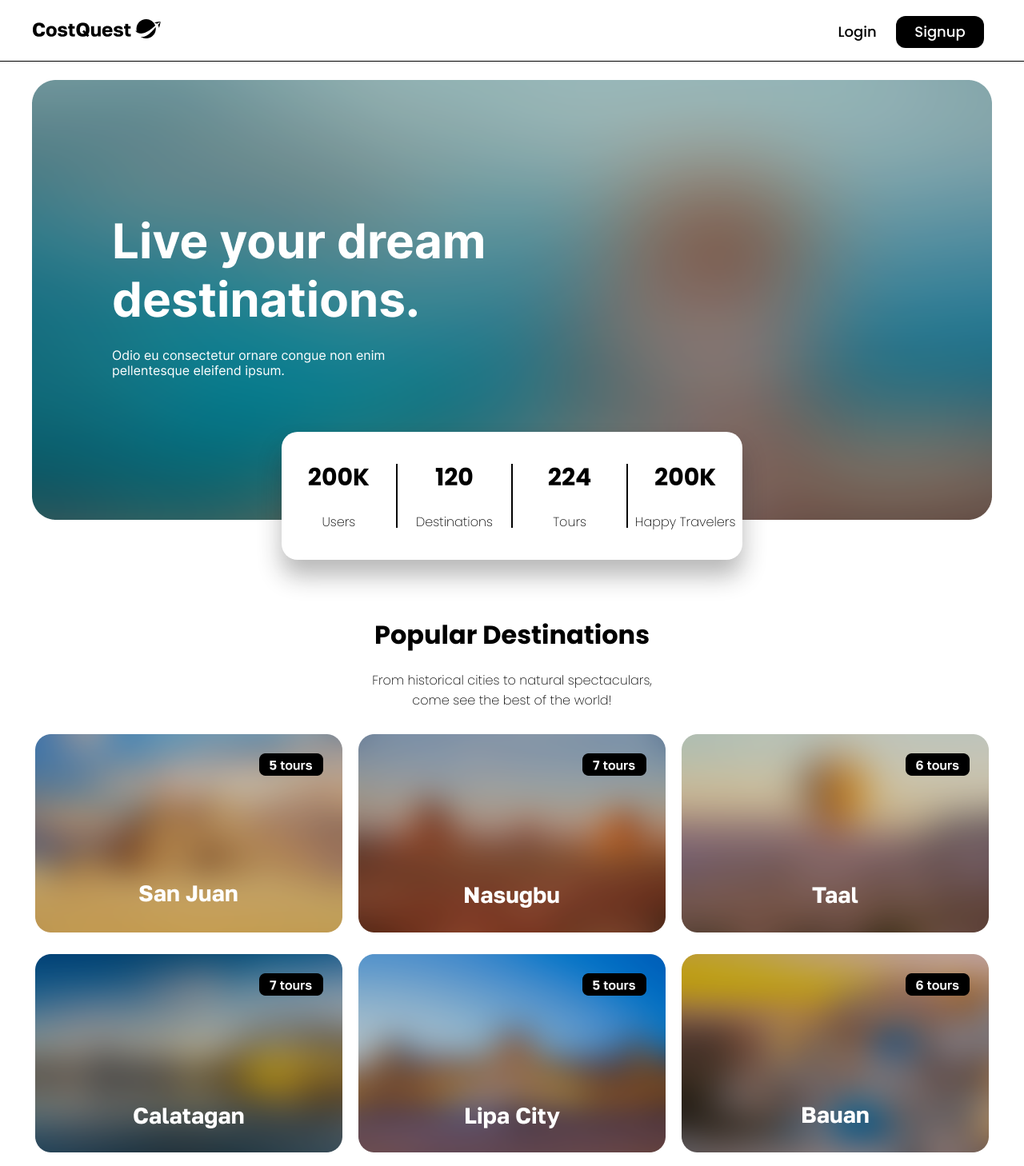
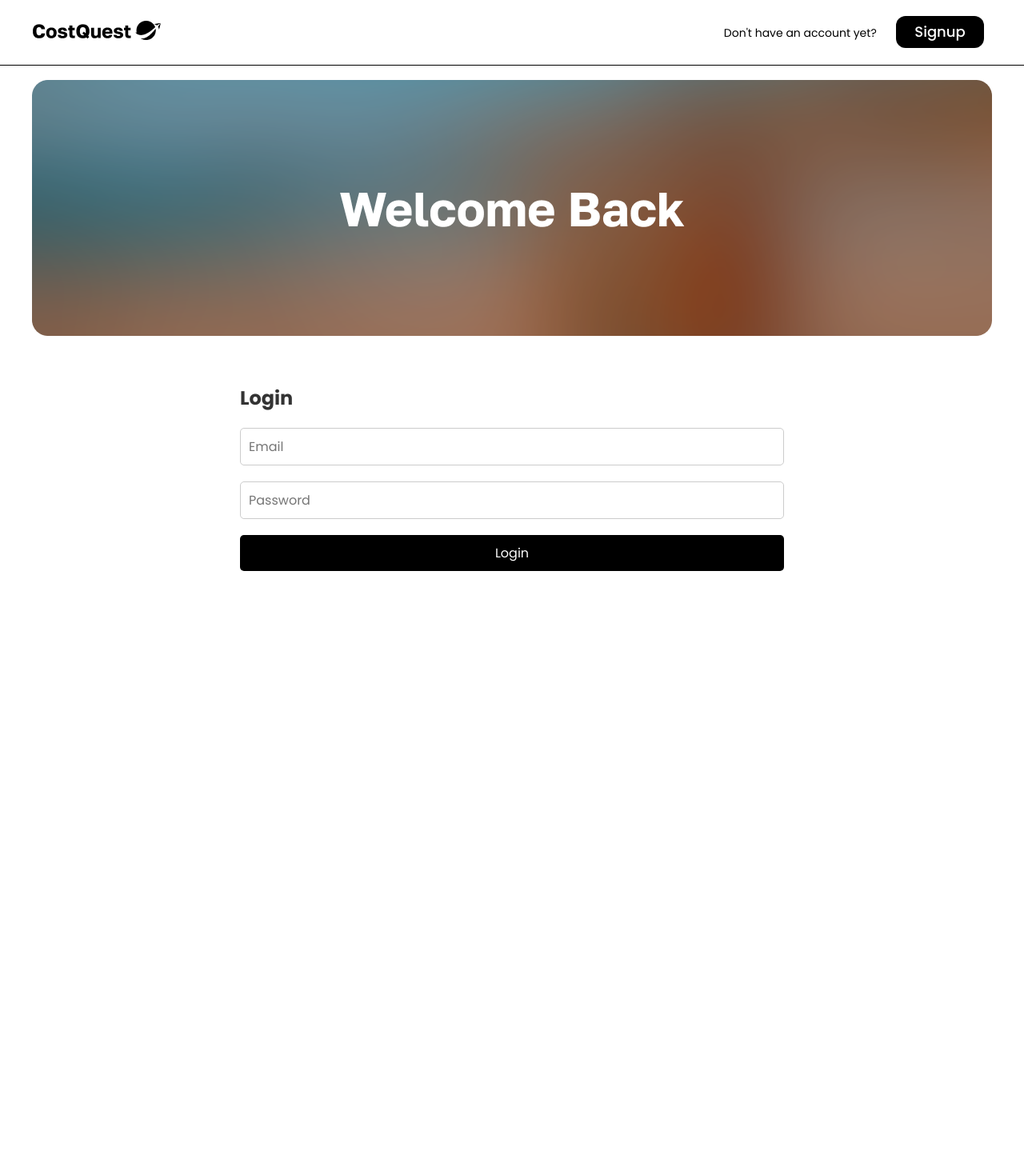
Before and after one commit to vincentperezzz/CostQuest, a PHP site: page /login.html in a window 1280 px wide. Shown: the whole page at 80% size. After the commit the page ends 714 px from the top, so only its background shows below. Run offline with PHP 8.4, Linux system fonts and the light colour scheme.

Commit message:
update login page: redesign layout, add login form, and adjust styles

```diff
--- a/css/dashboard.css
+++ b/css/dashboard.css
@@ -85,6 +85,10 @@ body {
   font-weight: 500;
 }
 
+.itinerary-btn-box:hover {
+  background: #555555;
+}
+
 .itinerary-btn-box a {
     color: #ffffff;
     text-decoration: none;
--- a/css/index.css
+++ b/css/index.css
@@ -92,6 +92,10 @@ body {
   color: #ffffff;
   font-size: 18px;
   font-weight: 500;
+}
+
+.menu-btn-box:hover {
+  background: #555555;
 }
 
 .container{
--- a/css/login.css
+++ b/css/login.css
@@ -76,8 +76,8 @@ body {
 .menu-btn{
   cursor: pointer;
   color: #000000;
-  font-size: 18px;
-  font-weight: 500;
+  font-size: 14px;
+  font-weight: 400;
 }
 
 .menu-btn-box{
@@ -92,6 +92,10 @@ body {
   color: #ffffff;
   font-size: 18px;
   font-weight: 500;
+}
+
+.menu-btn-box:hover {
+  background: #555555;
 }
 
 .container{
@@ -151,104 +155,51 @@ nav ul li a:hover::after{
 
 /* Homepage */
 
-.homepage-img {
+.login-img {
   display: flex;
   justify-content: center;
   align-items: center;
   padding-top: 100px;
 }
 
-.counter-container {
-  position: absolute;
-  top: 620px;
-  left: 50%;
-  display: flex;
-  transform: translate(-50%, -50%);
-  width: 45%;
-  height: 20%;
-  border-radius: 20px;
-  background-color: white;
-  box-shadow: 0 20px 30px #1d1c1c50;
-  display: flex;
-  justify-content: center;
-  align-items: center;
+.login-box {
+  background: #ffffff;
+  padding: 60px;
+  width: 800px;
+  text-align: left;
+  margin: 0 auto;
 }
 
-.counter-square, .counter-square-left, .counter-square-right {
-  width: 216px;
-  height: 80px;
-  box-sizing: border-box;
-  display: flex;
-  justify-content: center;
-  align-items: center;
-  font-size: 30px;
-  font-weight: 700;
-  flex-direction: column;
+.login-form h1 {
+  margin-bottom: 20px;
+  font-size: 24px;
+  color: #333333;
 }
 
-.counter-square, .counter-square-left {
-  border-right: 1px solid black;
+.textbox {
+  margin-bottom: 20px;
 }
 
-.counter-square, .counter-square-right {
-  border-left: 1px solid black;
+.textbox input {
+  width: 100%;
+  padding: 10px;
+  border: 1px solid #ccc;
+  border-radius: 5px;
+  font-size: 16px;
 }
 
-.subtitle-container{
-  justify-content: center;
-  align-items: center;
+.btn {
+  width: 100%;
+  background: #000000;
+  border: none;
+  padding: 10px;
+  border-radius: 5px;
+  color: #ffffff;
   font-size: 16px;
-  font-weight: 250;
+  cursor: pointer;
+  transition: background 0.3s ease;
 }
 
-.popular-container {
-  display: flex;
-  flex-direction: column;
-  justify-content: center;
-  padding-top: 120px;
-  text-align: center;
+.btn:hover {
+  background: #555555;
 }
-
-.popular-container {
-  padding-top: 120px;
-  text-align: center;
-}
-
-.subtitle-container{
-  text-align: center;
-  padding-top: 20px;
-}
-
-.popular-card-container {
-  display: flex;
-  flex-direction: column;
-  justify-content: center;
-  align-items: center;
-  padding-top: 20px;
-  padding-left: 400px;
-  padding-right: 400px;
-}
-
-.popular-card-r1-container {
-  display: flex;
-  justify-content: center;
-  align-items: center;
-  width: 100%;
-}
-
-.popular-card-r1 {
-  flex: 1;
-  margin: 10px;
-}
-
-.popular-card-r2-container {
-  display: flex;
-  justify-content: center;
-  align-items: center;
-  width: 100%;
-}
-
-.popular-card-r2 {
-  flex: 1;
-  margin: 10px;
-}
--- a/login.html
+++ b/login.html
@@ -16,52 +16,30 @@
         <div class="max-width">
         <div class="logo"><a href="#home"><img src="/icons/logo.png"></a></div>
         <ul class="menu">
-        <li><a class="menu-btn">Login</a></li>
+        <li><a class="menu-btn">Don't have an account yet? </a></li>
         <li><a class="menu-btn-box">Signup</a></li>
         </ul>
         </div>
         </nav>
         </header>
-<!------------Homepage Body------------->
-    <div class="homepage-img">
-        <img src="/icons/homepage-1st-img.png"></div>
+<!------------Login Body------------->
+    <div class="login-img">
+        <img src="/icons/login-1st-img.png"></div>
 
-    <div class="counter-container">
-        <div class="counter-square-left">200K <br> <span class="subtitle-container">Users</span> </div>
-        <div class="counter-square">120 <br> <span class="subtitle-container">Destinations</span></div>
-        <div class="counter-square">224 <br> <span class="subtitle-container">Tours</span></div>
-        <div class="counter-square-right">200K <br> <span class="subtitle-container">Happy Travelers</span></div>
+    <div class="login-box">
+      <div class="login-form">
+        <h1>Login</h1>
+        <form action="login.php" method="post">
+          <div class="textbox">
+            <input type="text" placeholder="Email" name="email" required>
+          </div>
+          <div class="textbox">
+            <input type="password" placeholder="Password" name="password" required>
+          </div>
+          <input type="submit" class="btn" value="Login">
+        </form>
+      </div>
     </div>
 
-    <div class="popular-container">
-      <h1 class="popular-title">Popular Destinations</h1>
-      <h4 class="subtitle-container">From historical cities to natural spectaculars, <br> come see the best of the world!</h4>
-
-      <div class="popular-card-container">
-        <div class="popular-card-r1-container">
-          <div class="popular-card-r1">
-            <img src="/icons/homepage-sanjuan-card.png">
-          </div>
-          <div class="popular-card-r1">
-            <img src="/icons/homepage-nasugbu-card.png">
-          </div>
-          <div class="popular-card-r1">
-            <img src="/icons/homepage-taal-card.png">
-          </div>
-        </div>
-
-        <div class="popular-card-r2-container">
-          <div class="popular-card-r2">
-            <img src="/icons/homepage-calatagan-card.png">
-          </div>
-          <div class="popular-card-r2">
-            <img src="/icons/homepage-lipacity-card.png">
-          </div>
-          <div class="popular-card-r2">
-            <img src="/icons/homepage-bauan-card.png">
-          </div>
-        </div>
-      </div>
-    </div>
 </body>
 </html>
```
Also changed, not shown: icons/login-1st-img.png (added).
